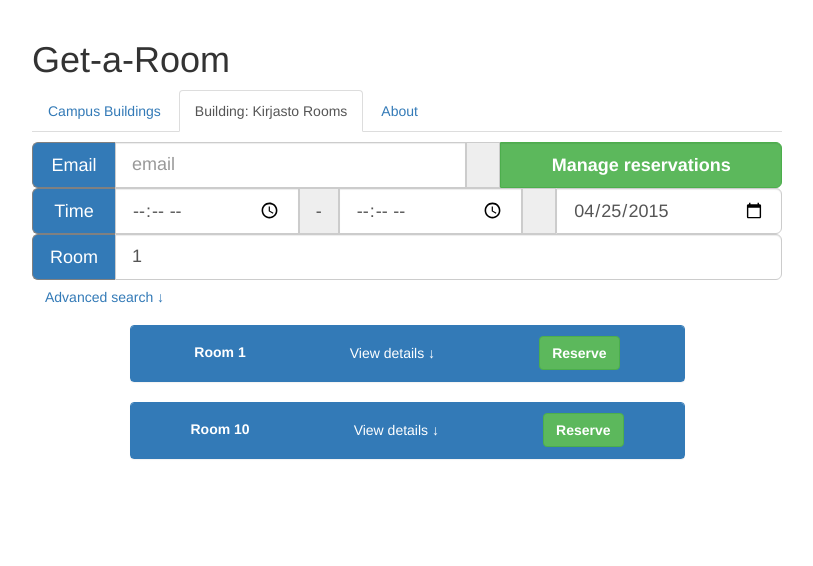
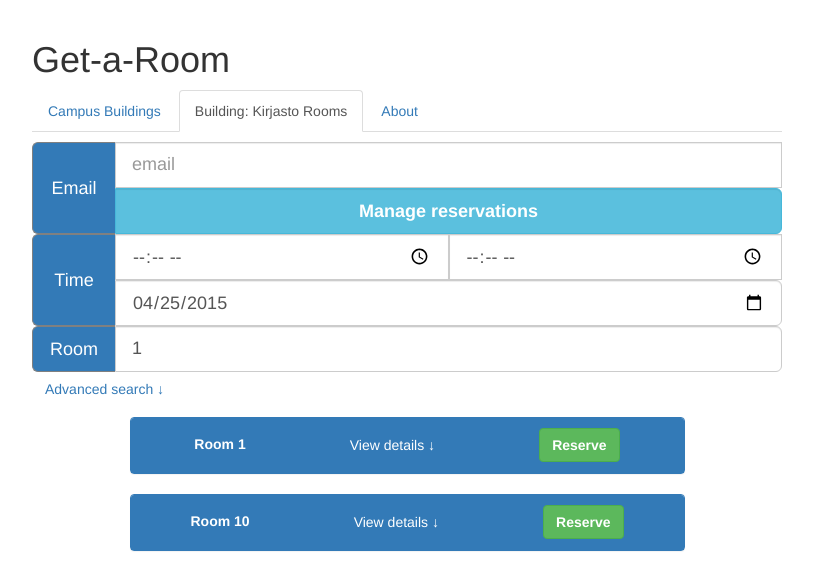
Before and after one commit to AIeq/Get-a-Room, a Django app: template media/templates/index.html in a window 1280 px wide. Shown: the top 566 px of the page, without its empty margins (233-1046 px from the left). Run offline with Django 3.2, Linux system fonts and the light colour scheme; data comes from the database, SQL or seed files in the repository; both versions use the stored data as it was after the commit; tables that the repository leaves empty hold one stand-in row (values such as "Sample post"); the template is opened without the code that fills it: values that come from a table or form of the project are taken from there, most other values are stand-ins (such as "Sample title", 1, 10 or a date in 2020); parts of the project's set-up code (start-up, migrations or seed data) failed here and were passed over; some libraries are stand-ins or nearby versions.

Commit message:
layout updates,building maps

```diff
--- a/media/templates/buildings.html
+++ b/media/templates/buildings.html
@@ -16,3 +16,6 @@
       </div>
 </form>
 {% endfor %}
+<div class="col-md-8 col-md-offset-2">
+<img src="https://dl.dropboxusercontent.com/u/63047901/otaniemi_en_m.png" style="width:75%">
+</div>
--- a/media/templates/searchform.html
+++ b/media/templates/searchform.html
@@ -3,12 +3,12 @@
 <input name="building" type="hidden" class="required form-control input-lg" placeholder="building" value="{{ building }}">
 <input name="reserve" type="hidden" class="required form-control input-lg" placeholder="reserve" value="">
   <div class="row">
-    <div class="col-md-8 col-xs-6 col-md-offset-2">
+    <div class="col-md-8 col-md-offset-2">
       <div class="input-group input-group-lg">
           <span class="input-group-addon label-info panel-info"><i class="fa fa-sign-out"></i><div style="width:50px" align="center">Email</div></span>
           <input name="email" type="email" class="required form-control input-lg" placeholder="email" value="{{ email|default_if_none:"" }}">
-          <span class="input-group-addon"></span>
-          <button type="" class="form-control input-lg btn btn-success" onclick="manageReservations()">Manage reservations</button>
+
+          <button type="" class="form-control input-lg btn btn-info" onclick="manageReservations()">Manage reservations</button>
     </div>
     </div>
   </div>
@@ -16,11 +16,12 @@
     <div class="col-md-8 col-md-offset-2">
       <div class="input-group input-group-lg">
           <span class="input-group-addon label-info panel-info"><i class="fa fa-sign-out"></i><div style="width:50px" align="center">Time</div></span>
-          <input name="time" type="time" class="required form-control input-lg" placeholder="time" value="{{ time }}">
-          <span class="input-group-addon">-</span>
-          <input name="time2" type="time" class="required form-control input-lg" placeholder="time2" value="{{ time2 }}">
-          <span class="input-group-addon"></span>
-          <input name="day" type="date" class="required form-control input-lg" placeholder="day" value="{% now 'Y-m-d' %}" min="{% now 'Y-m-d' %}" max="{{ maxday }}">
+
+          <input name="time" type="time" class="required form-control input-lg " placeholder="time" value="{{ time }}" style="width:50%; float:left">
+
+          <input name="time2" type="time" class="required form-control input-lg" placeholder="time2" value="{{ time2 }}" style="width:50%; float:left">
+
+          <input name="day" type="date" class="required form-control input-lg" placeholder="day" value="{% now 'Y-m-d' %}" min="{% now 'Y-m-d' %}" max="{{ maxday }}" style="width:100%; float:left">
 
 
 
--- a/media/templates/searchresults.html
+++ b/media/templates/searchresults.html
@@ -42,7 +42,7 @@
       {% for insight in room.insights  %}
         * {{ insight }}<br/>
       {% endfor %}
-      <img src="{{ room.picture }}">
+      <img src="{{ room.picture }}" style="width:200px" align="center">
       <b>Statistics:</b><br/>
       <table style="width:220px; height:20px" align="center">
       <caption style="text-align:center; color:black"><b>Availability</b></caption>
```
Also changed, not shown: databases/db.sqlite3, media/static/css/style.css (line endings or trailing spaces).
